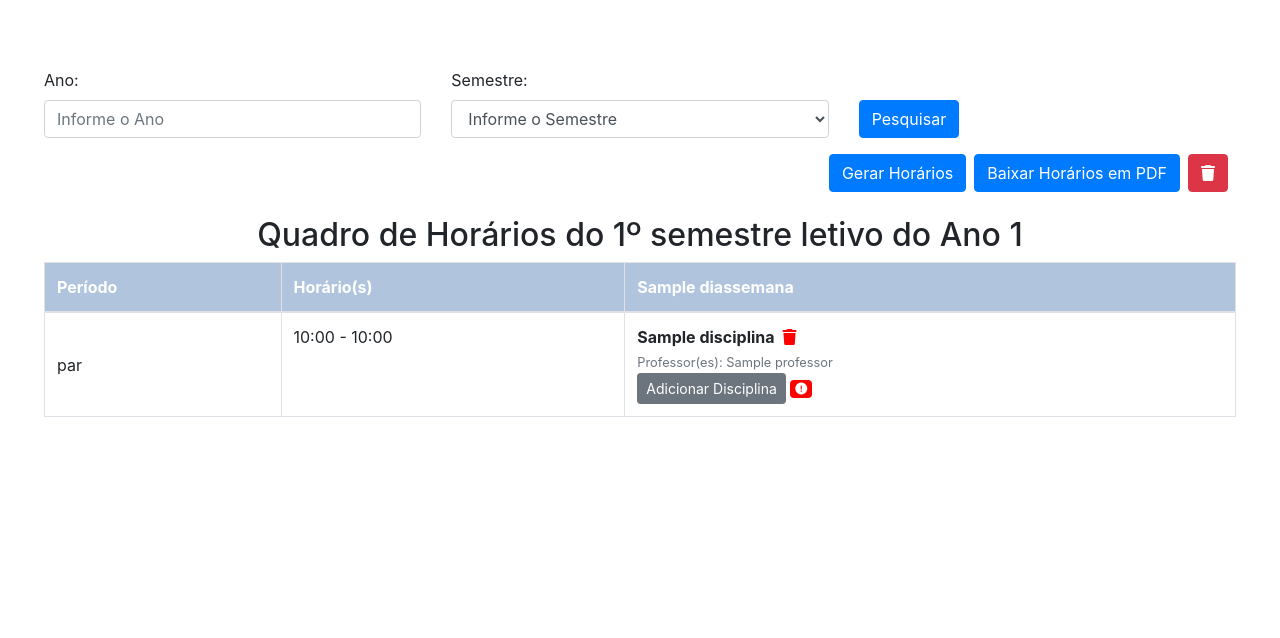
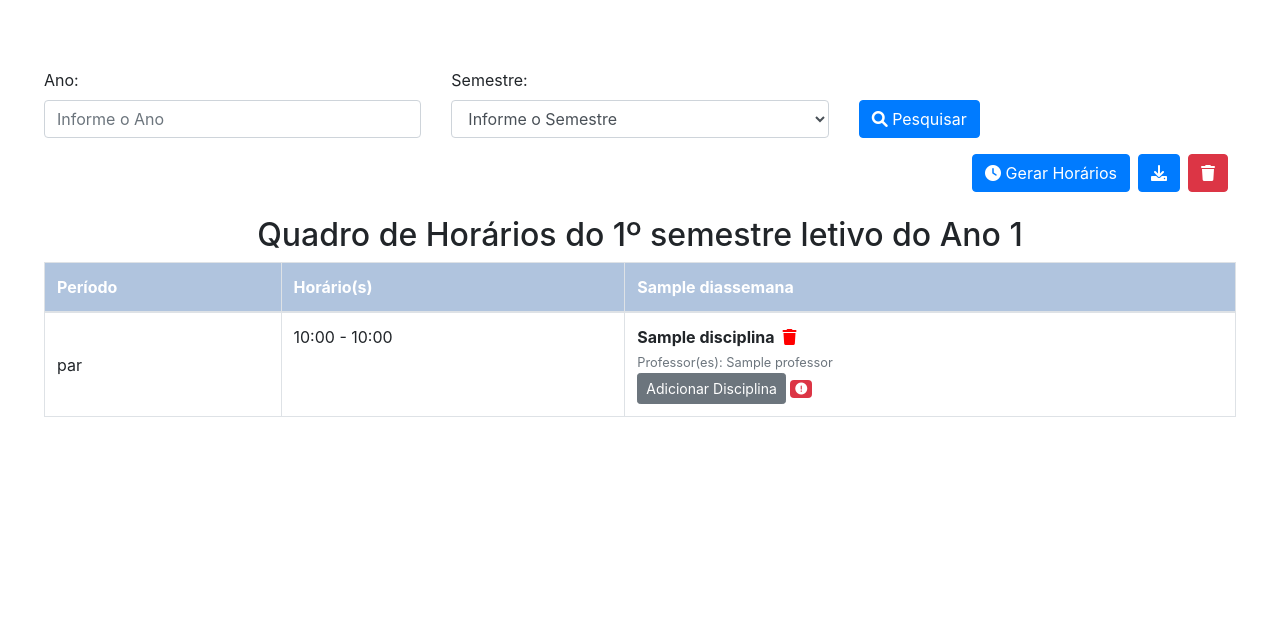
Before and after one commit to emillyvsl/sistema-de-gerenciamento-de-horarios, a Django app: page /horarios_disciplinas/ in a window 1280 px wide. Shown: the part 105-743 px from the top of the page. Run offline with Django 5.2, Linux system fonts and the light colour scheme; a user stored in the database is signed in; tables that the repository leaves empty hold one stand-in row (values such as "Sample post"); some libraries are stand-ins or nearby versions.

Commit message:
Padrnização e adição de icones

```diff
--- a/sgh_app/templates/horarios/horario_adicionar.html
+++ b/sgh_app/templates/horarios/horario_adicionar.html
@@ -29,19 +29,20 @@
               {% endfor %}
             </td>
             <td>
-              <button class="btn btn-warning btn-sm"
+              <button class="btn btn-primary btn-sm"
                       data-horario-id="{{ horario.id }}"
                       data-hora-inicio="{{ horario.hora_inicio }}"
                       data-hora-fim="{{ horario.hora_fim }}"
                       data-dias-semana="{{ horario.dias_semana_json }}"
                       onclick="abrirModalEditar(this)">
+                      <i class="fas fa-pencil-alt"></i>
                 Editar
               </button>
 
               <!-- Formulário para excluir horário com confirmação -->
               <form action="{% url 'horarios_excluir' horario.id %}" method="POST" style="display:inline;" onsubmit="return confirmarExclusao();">
                 {% csrf_token %}
-                <button type="submit" class="btn btn-danger btn-sm">Excluir</button>
+                <button type="submit" class="btn btn-danger btn-sm"><i class="fas fa-trash-alt"></i> Excluir</button>
               </form>
             </td>
           </tr>
--- a/sgh_app/templates/horarios/horarios_disciplinas.html
+++ b/sgh_app/templates/horarios/horarios_disciplinas.html
@@ -21,12 +21,12 @@
                 </select>
             </div>
             <div class="col-md-4 d-flex justify-content-start">
-                <button type="submit" class="btn btn-primary mt-auto">Pesquisar</button>
+                <button type="submit" class="btn btn-primary mt-auto"><i class="fas fa-search"></i> Pesquisar</button>
             </div>
         </div>
         <div class="d-flex justify-content-end mt-3">
-            <a href="{% url 'gerar_horarios' %}" class="btn btn-primary mr-2">Gerar Horários</a>
-            <a href="{% url 'gerar_pdf' %}?ano={{ request.GET.ano }}&semestre={{ request.GET.semestre }}" class="btn btn-primary mr-2">Baixar Horários em PDF</a>
+            <a href="{% url 'gerar_horarios' %}" class="btn btn-primary mr-2"> <i class="fas fa-clock"></i> Gerar Horários</a>
+            <a href="{% url 'gerar_pdf' %}?ano={{ request.GET.ano }}&semestre={{ request.GET.semestre }}" class="btn btn-primary mr-2" title="Baixar Quadro de Horários em pdf"> <i class="fas fa-download"></i></a>
             {% if horarios %}
                 {% with horario=horarios.0 %}
                     <!-- Ícone de exclusão com tooltip -->
@@ -112,13 +112,18 @@
                                             <a href="{% url 'alocar_disciplina' horario.horario_curso.id dia.id periodo.grouper %}" class="btn btn-secondary btn-sm">
                                                 Adicionar Disciplina
                                             </a>
-                                            {% for preferencia in preferencias_professores %}
-                                                {% if dia in preferencia.dias_preferidos.all and horario.horario_curso in preferencia.horas_preferidas.all %}
-                                                    <span class="badge badge-info" title="Preferência de {{ preferencia.professor.nome }}">
-                                                        <i class="fa fa-exclamation-circle text-white"></i> <!-- Ícone com cor branca -->
-                                                    </span>
-                                                {% endif %}
-                                            {% endfor %}
+
+                                           {% for preferencia in preferencias_professores %}
+                                            {% if dia in preferencia.dias_preferidos.all and horario.horario_curso in preferencia.horas_preferidas.all %}
+                                                <span class="badge {% if preferencia.professor.centro != curso.centro %}badge-success{% else %}badge-danger{% endif %}" title="Preferência de {{ preferencia.professor.nome }}">
+                                                    <i class="fa fa-exclamation-circle"></i>
+                                                </span>
+                                            {% endif %}
+                                        {% endfor %}
+
+
+
+
                                         </div>
                                         {% endif %}
                                     {% endwith %}
--- a/sgh_app/views/horarioDisciplina.py
+++ b/sgh_app/views/horarioDisciplina.py
@@ -94,6 +94,7 @@ def horarioDisciplina(request):
         "dias_semana": dias_semana,
         "colspan_value": colspan_value,
         "preferencias_professores": preferencias_professores,
+        "curso": curso,
     }
 
     return render(request, "horarios/horarios_disciplinas.html", context)
```
